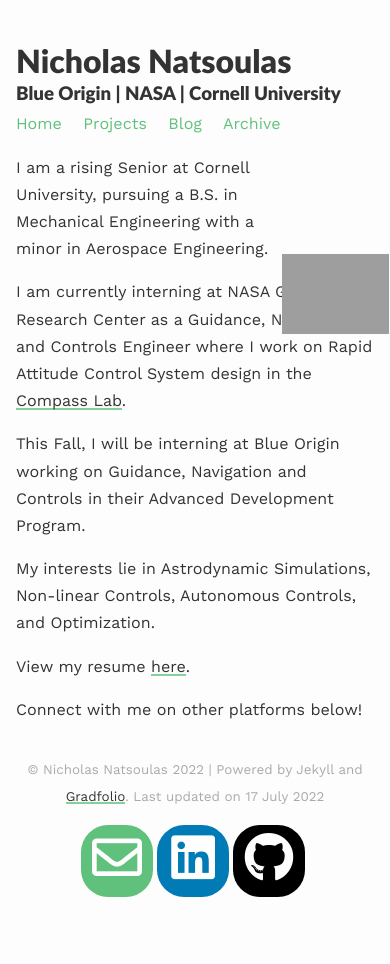
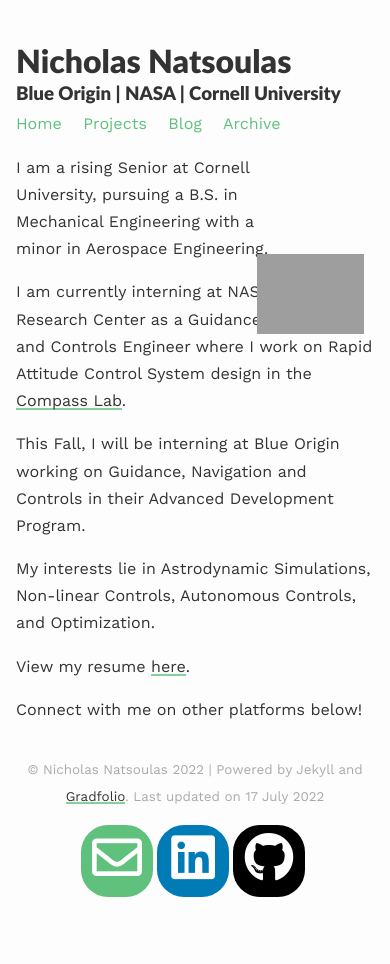
Before and after one commit to Natsoulas/Natsoulas, a Jekyll site: the page built from index.md, in a window 390 px wide. Built offline with Jekyll 4.4.1, drawn with Linux system fonts in a browser that asks for light colours; nearby versions of some CDN libraries.

Commit message:
mobile phone help

```diff
--- a/assets/css/_sass/profile.scss
+++ b/assets/css/_sass/profile.scss
@@ -21,6 +21,7 @@
 
     .profile {
       width: 30%;
+      transform: translate(-10px,100px);
     }
 
   }
```
